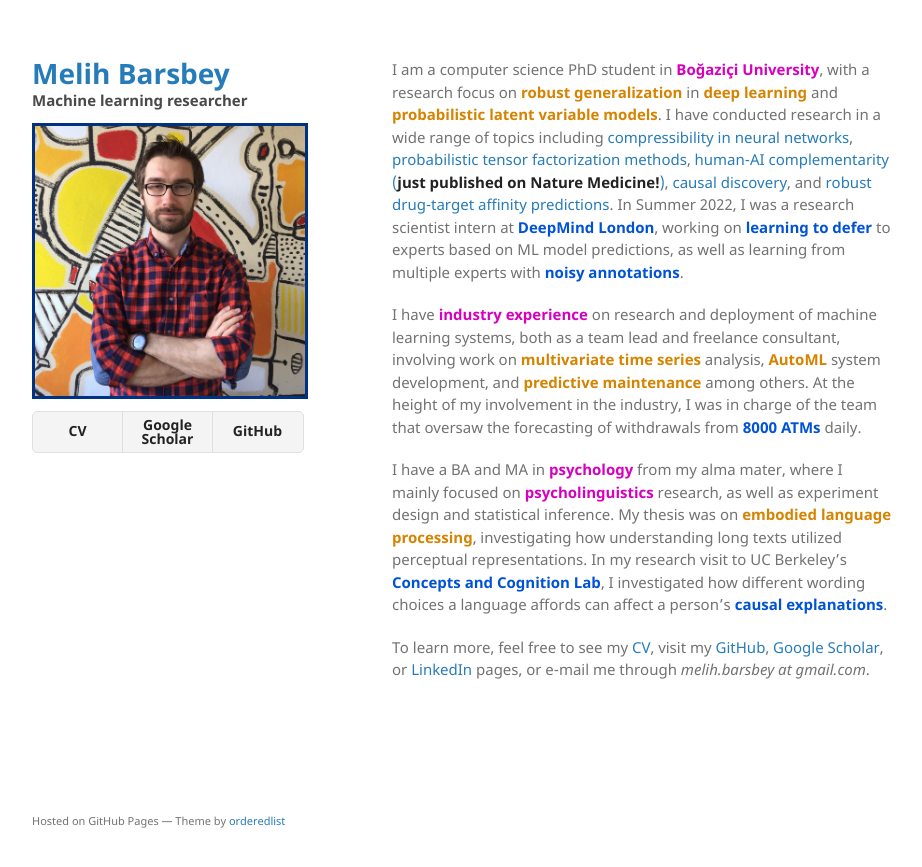
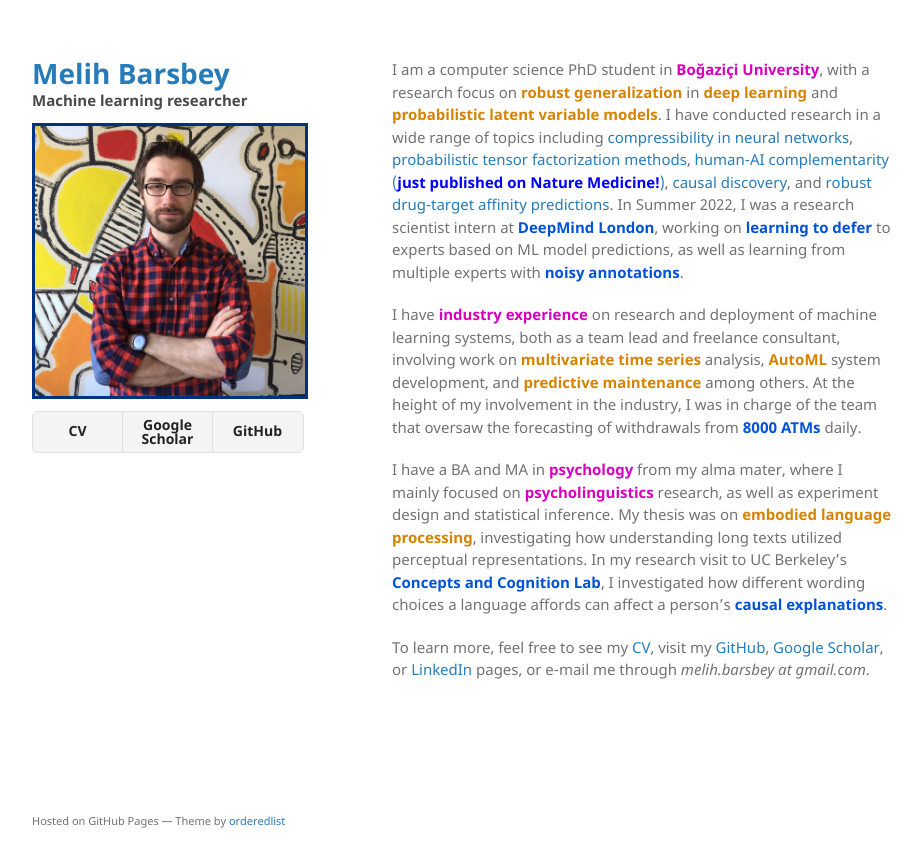
Before and after one commit to mbarsbey/mbarsbey.github.io, a Jekyll site: the page built from index.md, in a window 1280 px wide. Shown: the top 867 px of the page, without its empty margins (178-1100 px from the left). Built offline with Jekyll 4.4.1, drawn with Linux system fonts in a browser that asks for light colours.

Commit message:
Update index.md

```diff
--- a/index.md
+++ b/index.md
@@ -1,7 +1,7 @@
 ---
 layout: default
 ---
-I am a computer science PhD student in **<span style="color: #d600be">Boğaziçi University</span>**, with a research focus on **<span style="color: #d68300">robust generalization</span>** in **<span style="color: #d68300">deep learning</span>** and **<span style="color: #d68300">probabilistic latent variable models</span>**. I have conducted research in a wide range of topics including [compressibility in neural networks](https://proceedings.neurips.cc/paper/2021/hash/f5c3dd7514bf620a1b85450d2ae374b1-Abstract.html), [probabilistic tensor factorization methods](https://ieeexplore.ieee.org/document/10193757), [human-AI complementarity (**just published on Nature Medicine!**)](https://www.nature.com/articles/s41591-023-02437-x), [causal discovery](https://openreview.net/forum?id=ByeB5k2Etr), and [robust drug-target affinity predictions](http://recomb2023.bilkent.edu.tr/program.html). In Summer 2022, I was a research scientist intern at **<span style="color: #0053d6">DeepMind London</span>**, working on **<span style="color: #0053d6">learning to defer</span>** to experts based on ML model predictions, as well as learning from multiple experts with **<span style="color: #0053d6">noisy annotations</span>**.
+I am a computer science PhD student in **<span style="color: #d600be">Boğaziçi University</span>**, with a research focus on **<span style="color: #d68300">robust generalization</span>** in **<span style="color: #d68300">deep learning</span>** and **<span style="color: #d68300">probabilistic latent variable models</span>**. I have conducted research in a wide range of topics including [compressibility in neural networks](https://proceedings.neurips.cc/paper/2021/hash/f5c3dd7514bf620a1b85450d2ae374b1-Abstract.html), [probabilistic tensor factorization methods](https://ieeexplore.ieee.org/document/10193757), [human-AI complementarity (**<span style="color: blue">just published on Nature Medicine!</span>**)](https://www.nature.com/articles/s41591-023-02437-x), [causal discovery](https://openreview.net/forum?id=ByeB5k2Etr), and [robust drug-target affinity predictions](http://recomb2023.bilkent.edu.tr/program.html). In Summer 2022, I was a research scientist intern at **<span style="color: #0053d6">DeepMind London</span>**, working on **<span style="color: #0053d6">learning to defer</span>** to experts based on ML model predictions, as well as learning from multiple experts with **<span style="color: #0053d6">noisy annotations</span>**.
 
 I have **<span style="color: #d600be">industry experience</span>** on research and deployment of machine learning systems, both as a team lead and freelance consultant, involving work on **<span style="color: #d68300">multivariate time series</span>** analysis, **<span style="color: #d68300">AutoML</span>** system development, and **<span style="color: #d68300">predictive maintenance</span>** among others. At the height of my involvement in the industry, I was in charge of the team that oversaw the forecasting of withdrawals from **<span style="color: #0053d6">8000 ATMs</span>** daily.
 
```
